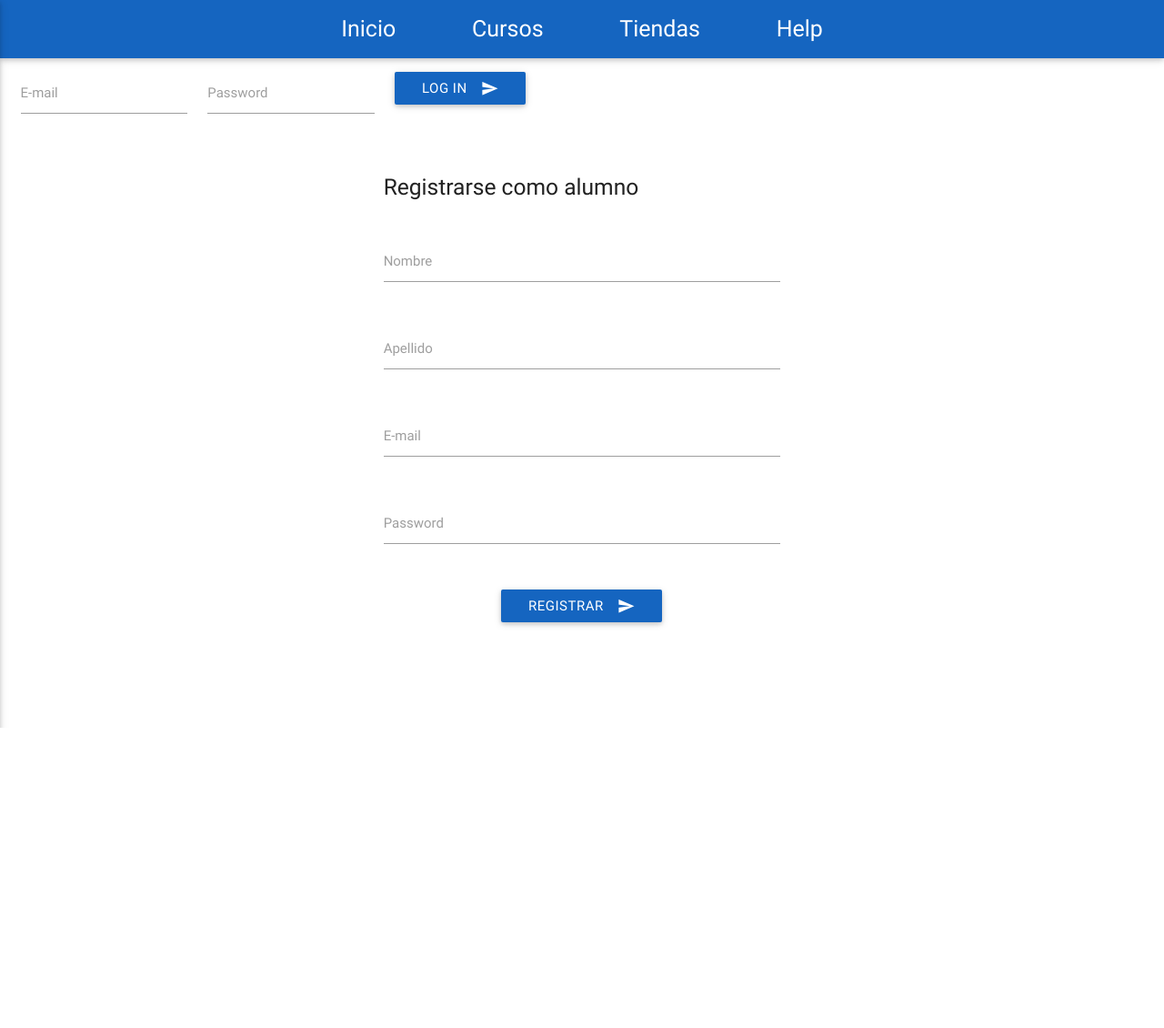
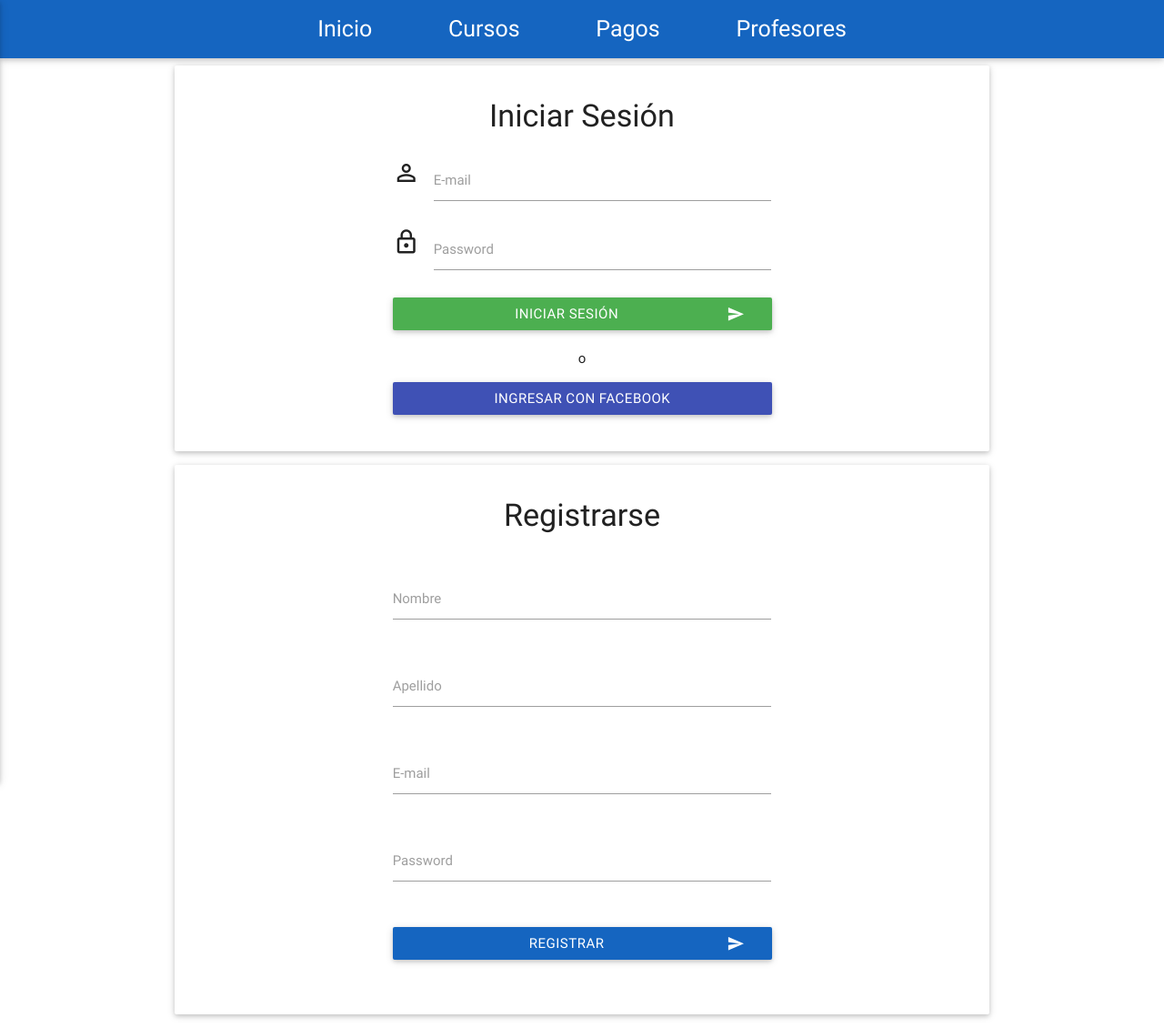
Before and after one commit to kevip/aulavirtual, a Django app: template aulavirtual/templates/plataforma/home.html in a window 1280 px wide. Shown: the whole page at 91% size. Before the commit the page ends 800 px from the top, so only its background shows below. Run offline with Django 3.2, Linux system fonts and the light colour scheme; the template is opened without the code that fills it, so the values that code supplies are empty; some libraries are stand-ins or nearby versions.

Commit message:
login facebook

```diff
--- a/aulavirtual/aulavirtual/urls.py
+++ b/aulavirtual/aulavirtual/urls.py
@@ -22,4 +22,8 @@ from plataforma import views
 urlpatterns = [
     url(r'^admin/', admin.site.urls),
     url(r'^', include('plataforma.urls')),
+	#social auth urls
+	url('', include('social.apps.django_app.urls', namespace='social')),
+    #Logout fb
+    #url(r'^users/logout/$','django.contrib.auth.views.logout',{'next_page': '/'},name="user-logout"),
 ]+ static(settings.MEDIA_URL, document_root=settings.MEDIA_ROOT) + static(settings.STATIC_URL, document_root=settings.STATIC_ROOT)
--- a/aulavirtual/plataforma/models.py
+++ b/aulavirtual/plataforma/models.py
@@ -12,7 +12,7 @@ class Profesor(models.Model):
 		verbose_name_plural="Profesores"
 
 	def __str__(self):
-		return self.user.first_name
+		return self.user
 
 class Curso(models.Model):
 
--- a/aulavirtual/plataforma/views.py
+++ b/aulavirtual/plataforma/views.py
@@ -3,7 +3,6 @@ from django.template import loader
 from django.http import HttpResponse, HttpResponseRedirect
 from django.contrib.auth.models import User
 from django.contrib.auth import authenticate,login,logout
-
 
 from .forms import CursoForm
 from .models import Curso,Profesor,Alumno
--- a/aulavirtual/static/css/style.css
+++ b/aulavirtual/static/css/style.css
@@ -21,6 +21,25 @@ body{
 .courses-container{
 	margin-top: 20px;
 }
+.header .cs{
+	float: right;
+}
+.header .cs a{
+	font-size: 16px;
+	margin: 0;
+}
 .login-form{
 	float: right;
 }
+.fb-btn-content{
+	margin: 0px 0px;
+	text-align:center;
+}
+.login-form .btn-login,
+.register-form .btn-registrar,
+.fb-btn-content a{
+	width: 100%;
+}
+.card-form{
+	padding: 20px;
+}
--- a/aulavirtual/templates/plataforma/base.html
+++ b/aulavirtual/templates/plataforma/base.html
@@ -11,22 +11,27 @@
 	<link rel="stylesheet" href="{% static 'css/style.css' %}">
 </head>
 <body>
-	<header>
+	<header class="header">
 		<nav>
 		    <div class="nav-wrapper  blue darken-3">
-				<!--<a href="index.php" class="brand-logo">Sistema de ventas</a>-->
 				<a href="#" data-activates="mobile-demo" class="button-collapse"><i class="material-icons">menu</i></a>
 				<ul class="hide-on-med-and-down menu-list">
 			        <li><a href="/home">Inicio</a></li>
 			        <li><a href="/cursos">Cursos</a></li>
-			        <li><a href="/tiendas">Tiendas</a></li>
-			        <li><a href="/help">Help</a></li>
+			        <li><a href="/tiendas">Pagos</a></li>
+			        <li><a href="/help">Profesores</a></li>
+			        {% if user.is_authenticated %}
+			        <li class="cs"><a href="{% url 'cerrar_sesion' %}"><i class="material-icons right">power_settings_new</i>{{user.get_full_name}}</a></li>
+			        {% endif %}
 		    	</ul>
 	    		<ul class="side-nav" id="mobile-demo">
-			        <li><a href="/home">inicio</a></li>
+			        <li><a href="/home">Inicio</a></li>
 			        <li><a href="/cursos">Cursos</a></li>
-			        <li><a href="/tiendas">tiendas</a></li>
-			        <li><a href="/help">help</a></li>
+			        <li><a href="/tiendas">Pagos</a></li>
+			        <li><a href="/help">Profesores</a></li>
+			        {% if user.is_authenticated %}
+			        <li><a href="{% url 'cerrar_sesion' %}">Cerrar Sesión</a></li>
+			        {% endif %}
 		      	</ul>
 		    </div>
 		</nav>
--- a/aulavirtual/templates/plataforma/home.html
+++ b/aulavirtual/templates/plataforma/home.html
@@ -1,39 +1,62 @@
 {% extends 'plataforma/base.html' %}
 {% load staticfiles %}
 {% block content %}
+
 	{% if user.is_authenticated %}
-    <a href="{% url 'cerrar_sesion' %}">Cerrar Sesion</a>
-    <h2> Bienvenido: {{user.username}}</h2>
+	<div class="row">
+		<div class="col s12 m12 l12 ">
+			<div class="card-panel grey lighten-5 z-depth-1">
+				<div class="row valign-wrapper">
+				<div class="col s12">
+					<h3 class="center-align"> Bienvenido: {{user.first_name}}</h3>
+				</div>
+				</div>
+			</div>
+		</div>
+	</div>
     {% else %}
-	<div class="row login-cont">
-	    <form class="col s12 l6 login-form" id="login-form" method="POST" action="{% url 'iniciar_sesion' %}">
+    <div class="container">
+    	<div class="card card-form">
+			<div class="row ">
+				<h4 class="center-align">Iniciar Sesión</h4>
+			    <form class="col s12 login-form" id="login-form" method="POST" action="{% url 'iniciar_sesion' %}">
 			    	{% csrf_token %}
 			    	<div class="row">
-				<div class="input-field col s12 m4 ">
+						<div class="input-field col s12 m6 offset-m3">
+							<i class="material-icons prefix">perm_identity</i>
 							<input id="email" type="email" class="validate" name="email" required>
 							<label for="email">E-mail</label>
 						</div>
-				<div class="input-field col s12 m4 ">
-				  <input
-				   id="password" type="password" class="validate" name="password"required>
+						<div class="input-field col s12 m6 offset-m3">
+							<i class="material-icons prefix">lock_outline</i>
+							<input id="password" type="password" class="validate" name="password"required>
 							<label for="password">Password</label>
 						</div>
-				<div class="input-field col s12 m4">
-					<button class="btn btn-login blue darken-3 waves-effect waves-light" type="submit" name="action">Log in
+						<div class="input-field col s12 m6 offset-m3">
+							<button class="btn btn-login green waves-effect waves-light" type="submit" name="action">Iniciar Sesión
 							    <i class="material-icons right">send</i>
 						  	</button>
 						</div>
 			    	</div>
 			    </form>
+				<p class="center-align">o</p>
+				<div class="fb-btn-content col s12 m6 offset-m3">
+
+						<a class="btn waves-effect waves-light indigo fb-login" href="{% url 'social:begin' 'facebook' %}?next={{ request.path }}"name="fb-login">Ingresar con Facebook</a>
+
+				</div>
+	    	</div>
+	    </div>
 	</div>
 	<div class="container">
 		<!--Registro de Alumno -->
+		<div class="card card-form">
 			<div class="row">
-		    <form class="col s12" id="register-form" method="POST" action="{% url 'registrar_usuario' %}" >
+			    <form class="col s12 register-form" method="POST" action="{% url 'registrar_usuario' %}" >
 			    {% csrf_token %}
 			    	<div class="row">
 			    		<div class="col s12 m6 offset-m3">
-		    			<h5 class="">Registrarse como alumno</h5>
+			    			<h4 class="center-align">Registrarse </h4>
 			    		</div>
 			    	</div>
 					<div class="row">
@@ -71,5 +94,6 @@
 			    </form>
 			</div>
 		</div>
+	</div>
     {% endif%}
 {% endblock %}
```
Also changed, not shown: aulavirtual/aulavirtual/settings.py (+22 -1 lines), aulavirtual/plataforma/middleware.py (added, +10 -0 lines), 2 other files. Lines whose indentation alone changed are shown as unchanged.
